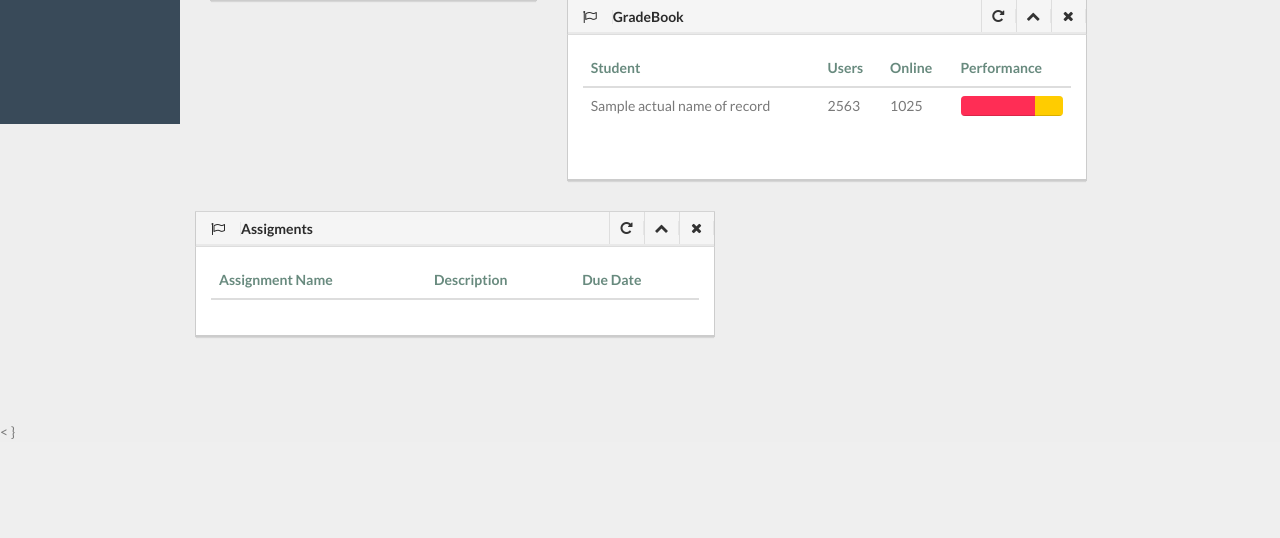
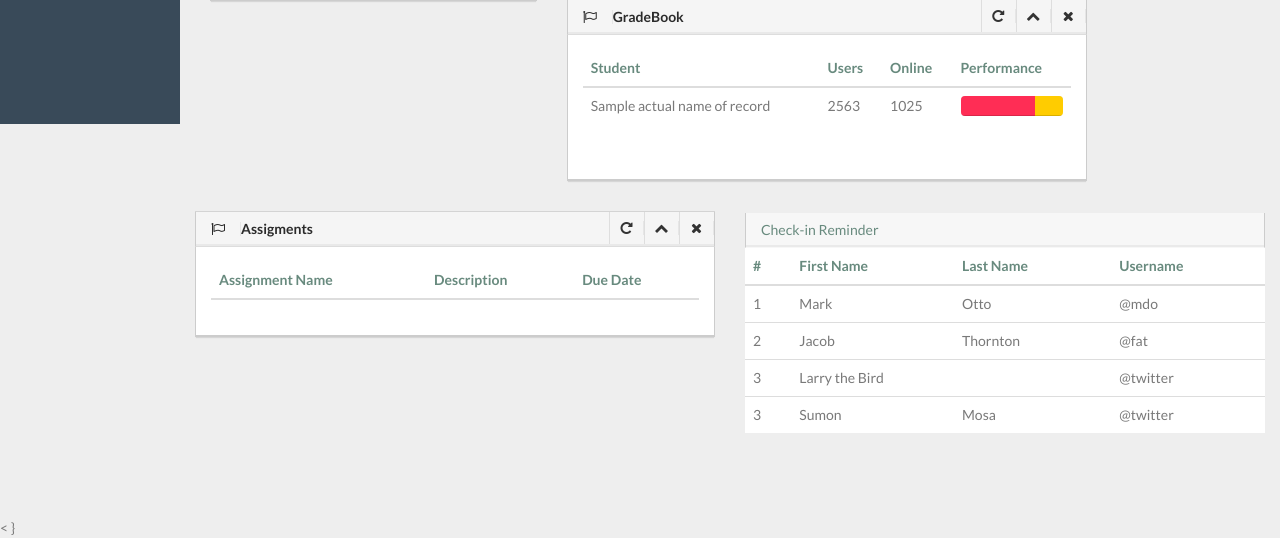
Before and after one commit to rahuang/TeachTeam, a Django app: template ClassConnect/templates/class.html in a window 1280 px wide. Shown: the part 676-1214 px from the top of the page. Before the commit the page ends 1115 px from the top, so only its background shows below. Run offline with Django 3.2, Linux system fonts and the light colour scheme; the template is opened without the code that fills it: most values are stand-ins (such as "Sample title", 1, 10 or a date in 2020); lists and menus that the app fills with data are empty.

Commit message:
reminder added

```diff
--- a/ClassConnect/templates/class.html
+++ b/ClassConnect/templates/class.html
@@ -314,6 +314,50 @@
 
                 </div><!--/col-->
 
+                <div class="col-sm-6">
+                      <section class="panel">
+                          <header class="panel-heading">
+                              Check-in Reminder
+                          </header>
+                          <table class="table table-hover">
+                              <thead>
+                              <tr>
+                                  <th>#</th>
+                                  <th>First Name</th>
+                                  <th>Last Name</th>
+                                  <th>Username</th>
+                              </tr>
+                              </thead>
+                              <tbody>
+                              <tr>
+                                  <td>1</td>
+                                  <td>Mark</td>
+                                  <td>Otto</td>
+                                  <td>@mdo</td>
+                              </tr>
+                              <tr>
+                                  <td>2</td>
+                                  <td>Jacob</td>
+                                  <td>Thornton</td>
+                                  <td>@fat</td>
+                              </tr>
+                              <tr>
+                                  <td>3</td>
+                                  <td colspan="2">Larry the Bird</td>
+                                  <td>@twitter</td>
+                              </tr>
+                              <tr>
+                                  <td>3</td>
+                                  <td>Sumon</td>
+                                  <td>Mosa</td>
+                                  <td>@twitter</td>
+                              </tr>
+                              </tbody>
+                          </table>
+                      </section>
+                  </div>
+              </div>
+
               </div>
 
 
```
